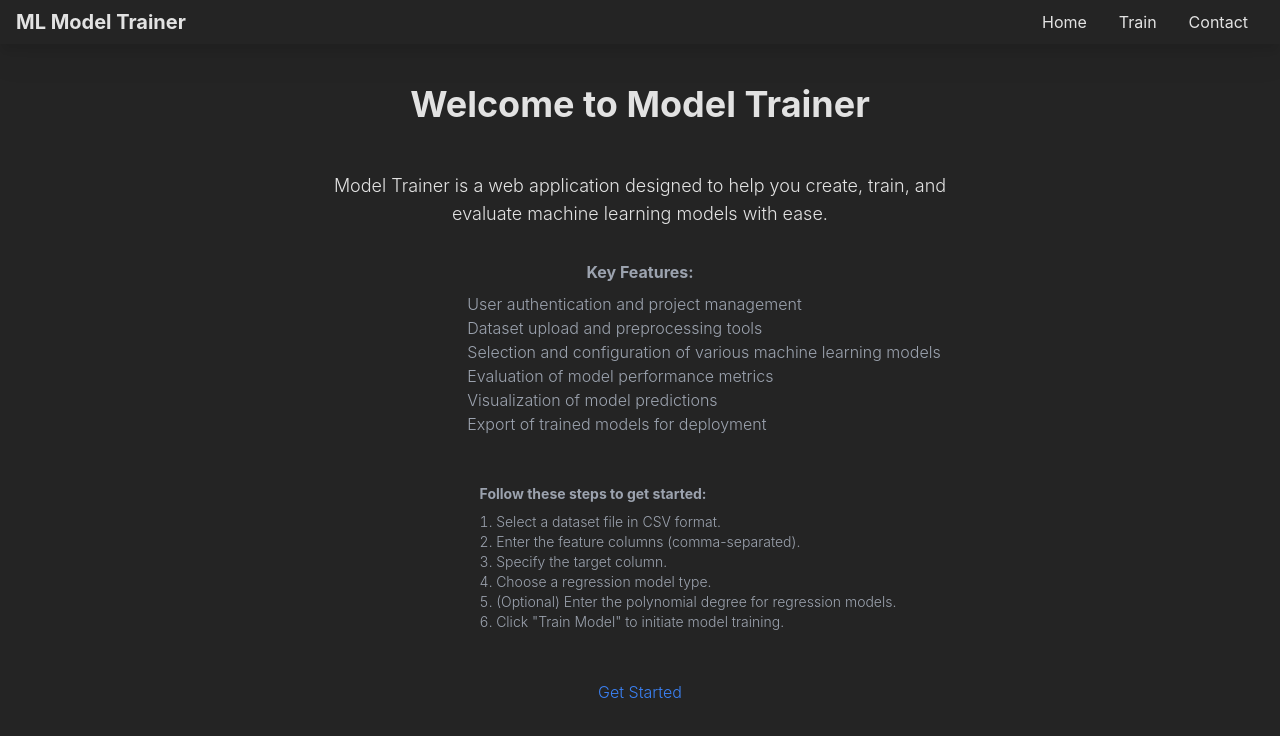
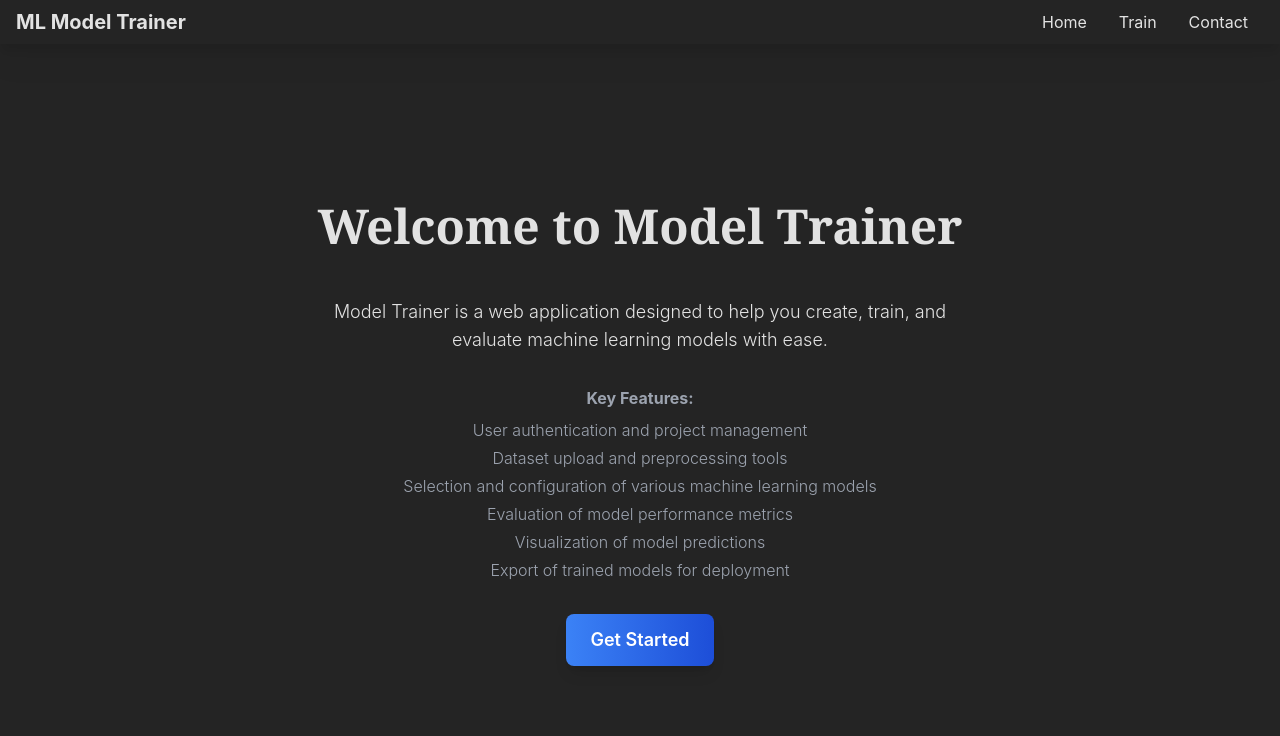
Before and after one commit to nbursa/model-trainer, a Vue app in the folder client/: page / in a window 1280 px wide. Shown: the top 736 px of the page. Built offline with nearby package versions, Linux system fonts and the light colour scheme.

Commit message:
Update home page layout

```diff
--- a/client/src/views/Home.vue
+++ b/client/src/views/Home.vue
@@ -1,51 +1,37 @@
 <template>
-  <div class="max-w-2xl mx-auto p-4 pb-24 font-light">
-    <h1 class="text-4xl font-bold mb-6 py-6 text-center">Welcome to Model Trainer</h1>
+  <div
+    class="min-h-screen flex flex-col justify-center items-center p-4 font-light"
+  >
+    <h1 class="text-5xl font-serif font-bold mb-6 py-6 text-center">
+      Welcome to Model Trainer
+    </h1>
 
-    <div class="mb-8">
-      <p class="text-lg text-center">
-        Model Trainer is a web application designed to help you create, train, and evaluate machine learning models with ease.
+    <div class="mb-8 text-lg text-center max-w-2xl">
+      <p>
+        Model Trainer is a web application designed to help you create, train,
+        and evaluate machine learning models with ease.
       </p>
     </div>
 
-    <div class="flex flex-col items-center justify-center text-md mb-8">
-      <div class="text-gray-400 mb-4">
-        <div class="mb-2 text-center font-bold">Key Features:</div>
-        <div class="ml-32">
-          <div>User authentication and project management</div>
-          <div>Dataset upload and preprocessing tools</div>
-          <div>Selection and configuration of various machine learning models</div>
-          <div>Evaluation of model performance metrics</div>
-          <div>Visualization of model predictions</div>
-          <div>Export of trained models for deployment</div>
+    <div class="text-md mb-8 text-gray-400 text-center">
+      <div class="mb-2 font-bold">Key Features:</div>
+      <div class="space-y-1">
+        <div>User authentication and project management</div>
+        <div>Dataset upload and preprocessing tools</div>
+        <div>
+          Selection and configuration of various machine learning models
         </div>
+        <div>Evaluation of model performance metrics</div>
+        <div>Visualization of model predictions</div>
+        <div>Export of trained models for deployment</div>
       </div>
     </div>
 
-    <div class="flex flex-col items-center justify-center text-sm mb-8">
-      <div class="text-gray-400 mb-4 ml-24">
-        <p class="mb-2 font-bold">Follow these steps to get started:</p>
-        <ol class="list-decimal list-inside">
-          <li>Select a dataset file in CSV format.</li>
-          <li>Enter the feature columns (comma-separated).</li>
-          <li>Specify the target column.</li>
-          <li>Choose a regression model type.</li>
-          <li>(Optional) Enter the polynomial degree for regression models.</li>
-          <li>Click "Train Model" to initiate model training.</li>
-        </ol>
-      </div>
-    </div>
-
-    <div class="text-center">
-      <router-link to="/train" class="text-blue-500 hover:underline">Get Started</router-link>
-    </div>
+    <router-link
+      to="/train"
+      class="px-6 py-3 text-white text-lg font-semibold rounded-lg shadow-lg bg-gradient-to-r from-blue-500 to-blue-700 hover:from-blue-600 hover:to-blue-800 transition-all duration-300"
+    >
+      Get Started
+    </router-link>
   </div>
 </template>
-
-<script lang="ts">
-import { defineComponent } from 'vue';
-
-export default defineComponent({
-  name: 'HomePage',
-});
-</script>
```
